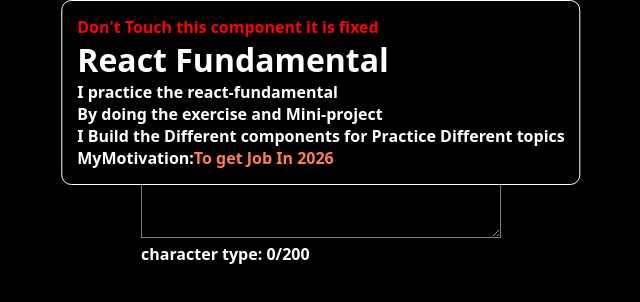
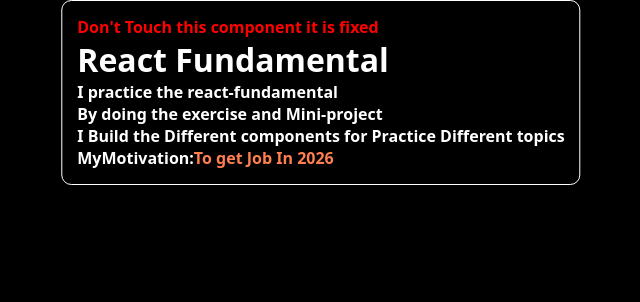
Before and after one commit to nikhildev-webapp/ReactFundamentals, a React (Vite) app: page / in a window 1280 px wide. Shown: the top 302 px of the page, without its empty margins (319-959 px from the left). Built offline with nearby package versions, Linux system fonts and the light colour scheme.

Commit message:
remove-uneccessary-element f

```diff
--- a/src/App.jsx
+++ b/src/App.jsx
@@ -11,7 +11,7 @@
     <>
       <ExerciseComponent />
       {/* Add your exercise component here⬇️*/}
-     <CharacterCounter/>
+
     </>
   )
 }
```
